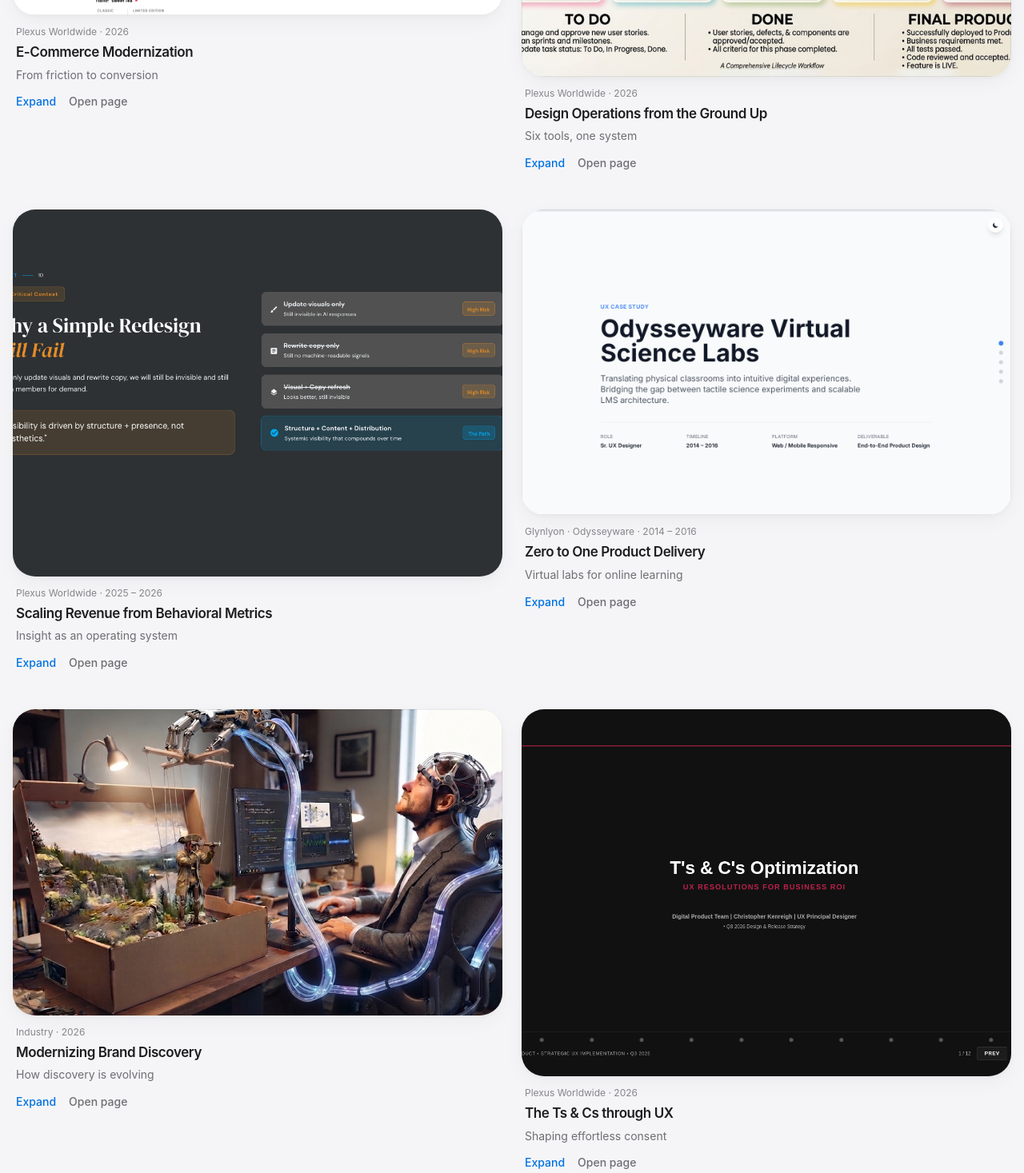
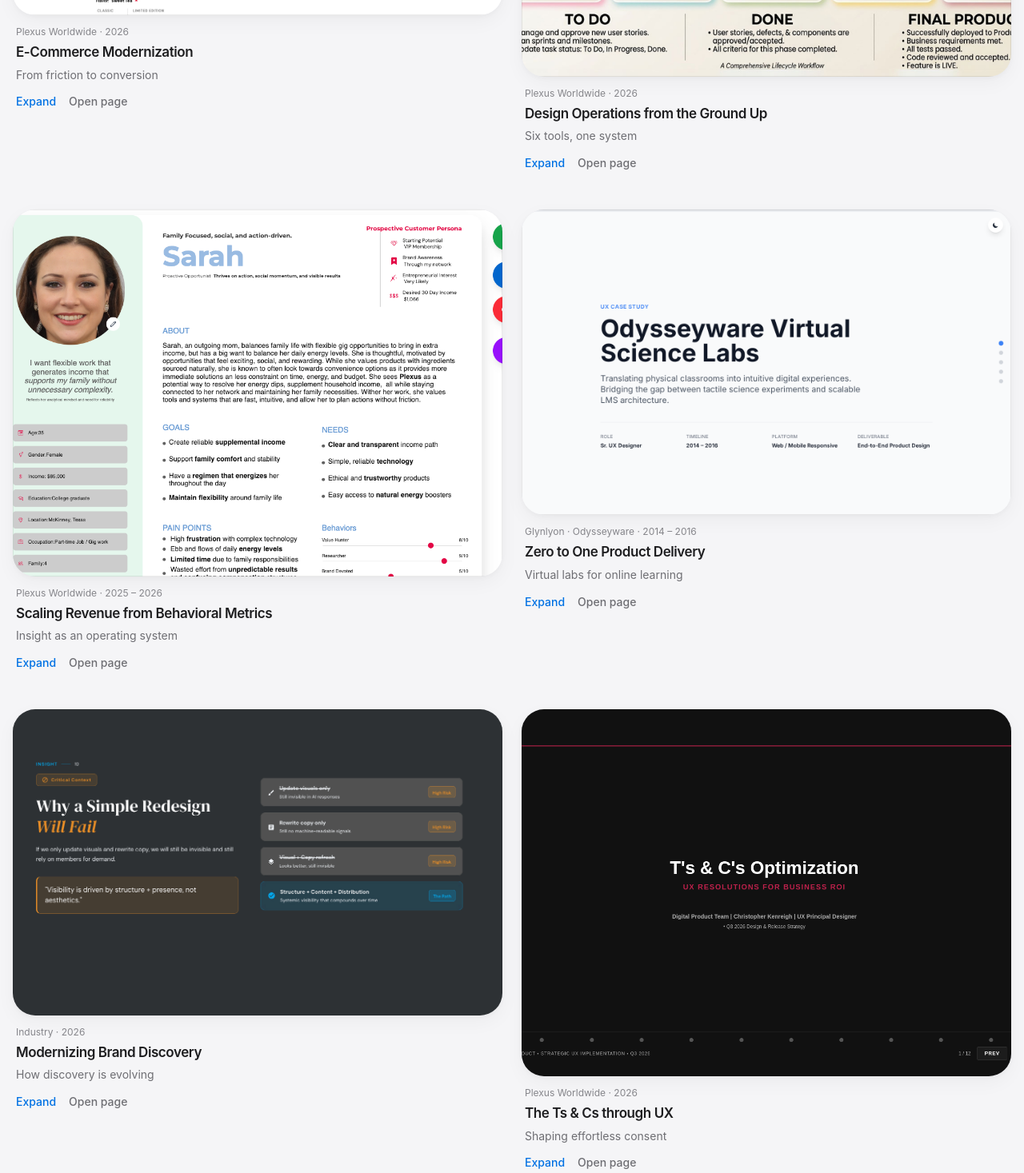
Before and after one commit to tangiblethinking/PortfoTest, a React (Vite) app: page /work in a window 1280 px wide. Shown: the part 928-2395 px from the top of the page at 80% size. Built offline with nearby package versions, Linux system fonts and the light colour scheme.

Commit message:
Update cover images and fix gallery references

```diff
--- a/src/data/work.ts
+++ b/src/data/work.ts
@@ -85,7 +85,7 @@
     outcome:
       "Enabled the organization to operate as a coordinated, insight-driven engine to optimize brand discovery, member expansion, and subscription volumes.",
     tags: ["Systems Governance", "Cross-Functional Strategy", "Personas"],
-    cover: "/covers/discovery.jpg",
+    cover: "/work/persona.png",
     gallery: ["/work/persona.png"],
     embeds: [
       {
@@ -128,7 +128,7 @@
     outcome:
       "Products and digital experiences are being left out of discovery as people search through LLMs. Those who adapt will hold a longer competitive gain than those who delay.",
     tags: ["AI Strategy", "Discovery", "LLM"],
-    cover: "/covers/glass.jpg",
+    cover: "/covers/discovery.jpg",
     gallery: ["/covers/glass.jpg"],
     embeds: [
       { label: "Implementation Strategy", url: "https://www.uxapex.com/discovery", kind: "html" },
```
